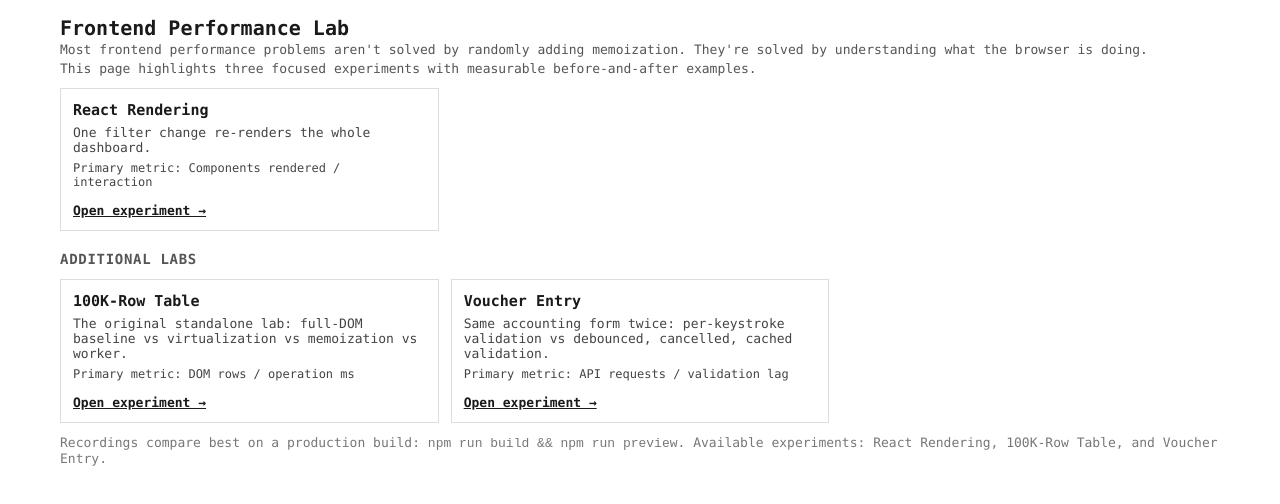
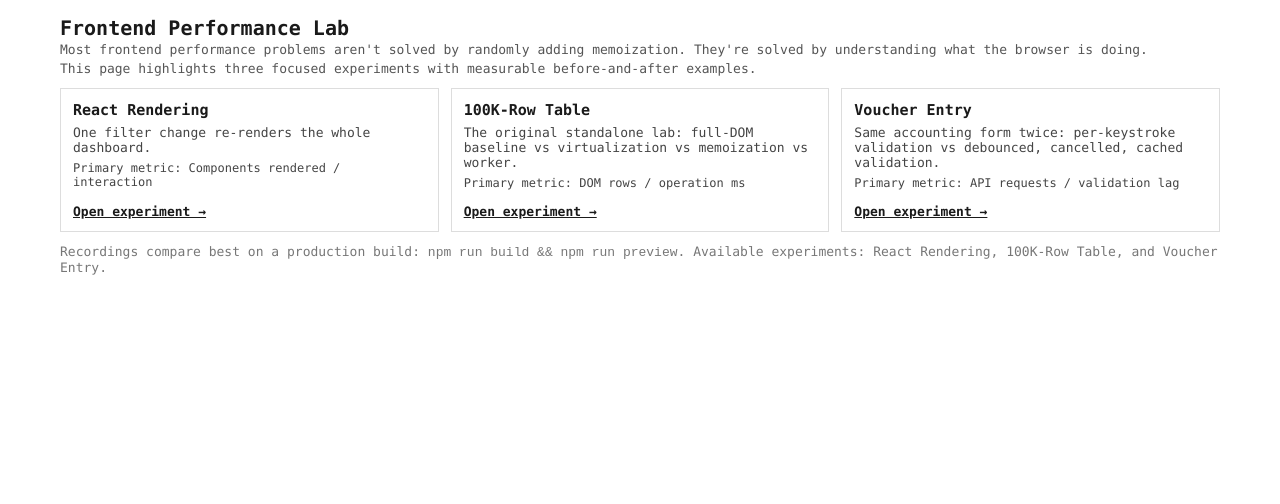
Before and after one commit to piyushzingade/frontend-performance-lab, a React (Vite) app: page / in a window 1280 px wide. Shown: the top 504 px of the page. Built offline with nearby package versions, Linux system fonts and the light colour scheme.

Commit message:
Group selected lab cards

```diff
--- a/src/app/Home.tsx
+++ b/src/app/Home.tsx
@@ -27,9 +27,6 @@
             </Link>
           </article>
         ))}
-      </div>
-      <h2 className="section-title">Additional labs</h2>
-      <div className="home-grid">
         <article className="home-card">
           <h2>100K-Row Table</h2>
           <p>The original standalone lab: full-DOM baseline vs virtualization vs memoization vs worker.</p>
```
